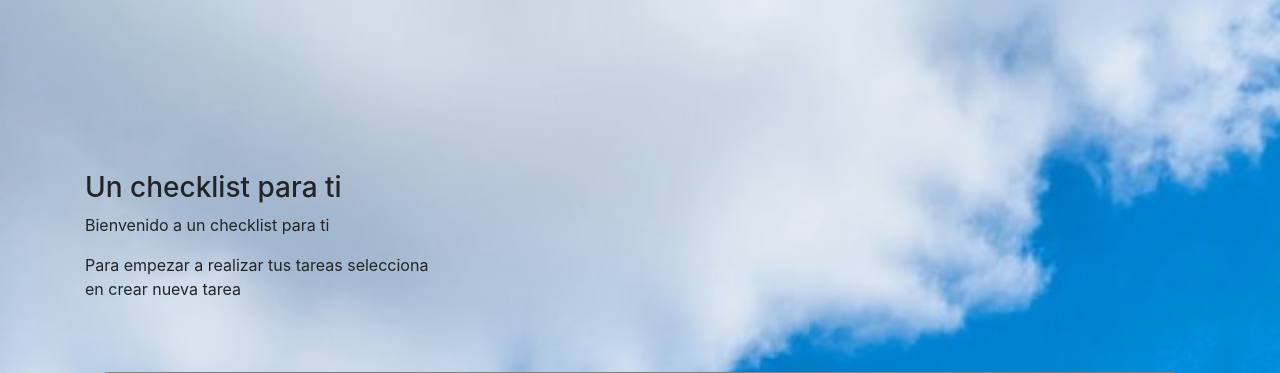
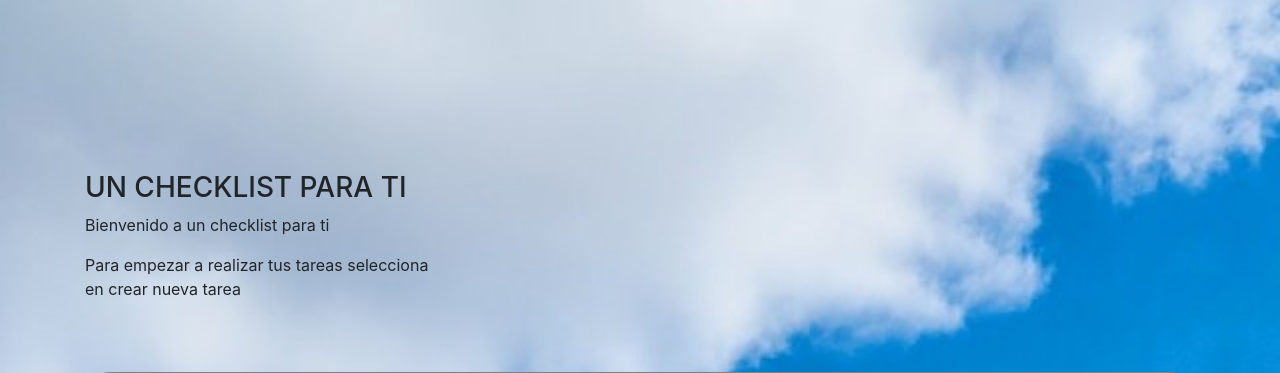
Before and after one commit to JavierIbarraSanchez/checklist, a Django app: page / in a window 1280 px wide. Shown: the top 373 px of the page. Run offline with Django 4.2, Linux system fonts and the light colour scheme; data that the repository does not hold is empty; parts of the project's set-up code (start-up, migrations or seed data) failed here and were passed over; some libraries are stand-ins or nearby versions.

```diff
--- a/checklist/ChecklistApp/templates/index.html
+++ b/checklist/ChecklistApp/templates/index.html
@@ -8,7 +8,7 @@
 
             <div class="row">
                 <div   id="datos" class="col-sm-4" >
-                  <h3 >Un checklist para ti</h3>
+                  <h3 >UN CHECKLIST PARA TI</h3>
                   <p>Bienvenido a un checklist para ti </p>
                   <p>Para empezar a realizar tus tareas selecciona en crear nueva tarea</p>
                 </div>
@@ -63,7 +63,7 @@
                 <div class="modal-dialog">
                     <div class="modal-content">
                         <div class="modal-header">
-                            <h3 class="modal-title">Crear nuevo checklist</h3>
+                            <h3 class="modal-title"> Crear nueva tarea </h3>
                             <button type ="button"  data-dismiss = "modal" aria-label="close" class="close">&times;</button>
 
                         </div>
```
Also changed, not shown: pantallasos aplicacion/Tabla con tarea ingresada.png (added), pantallasos aplicacion/Tabla tareas.png (added), pantallasos aplicacion/pantalla de inicio.png (added).
